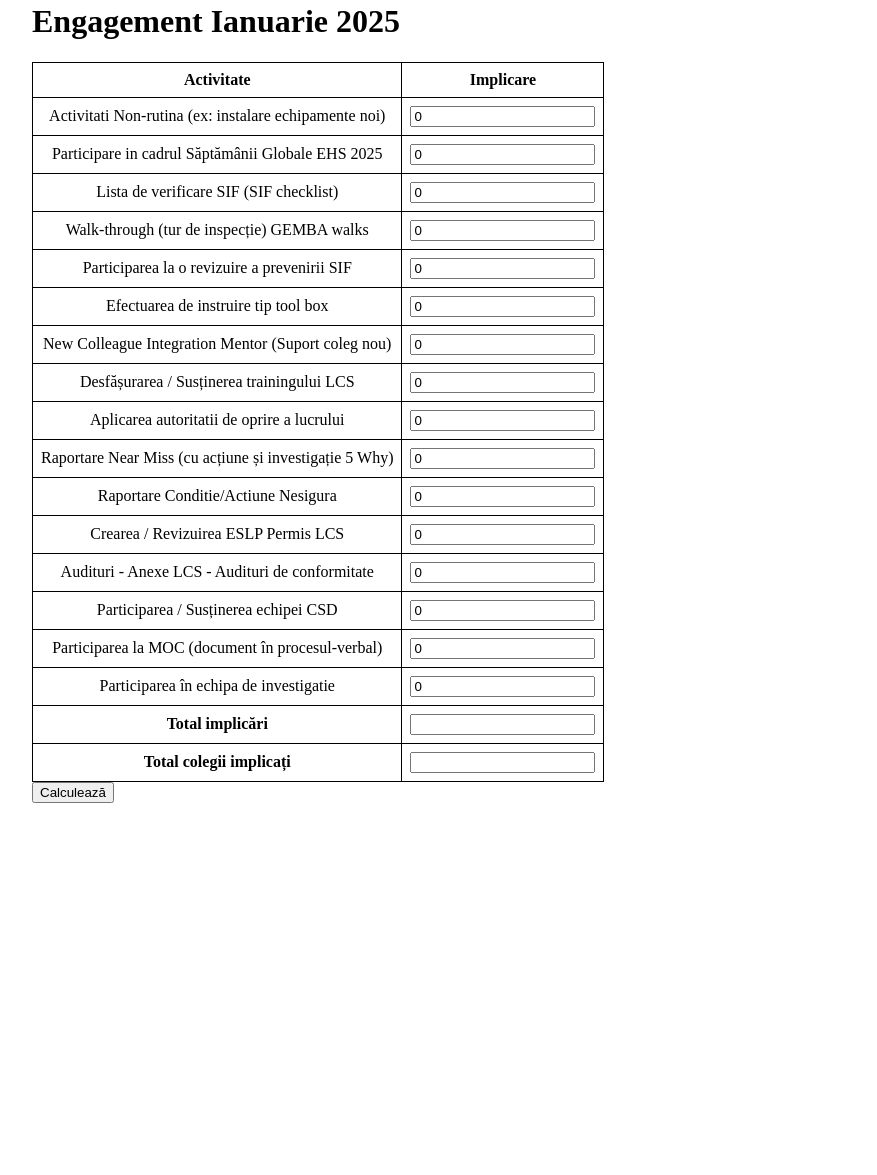
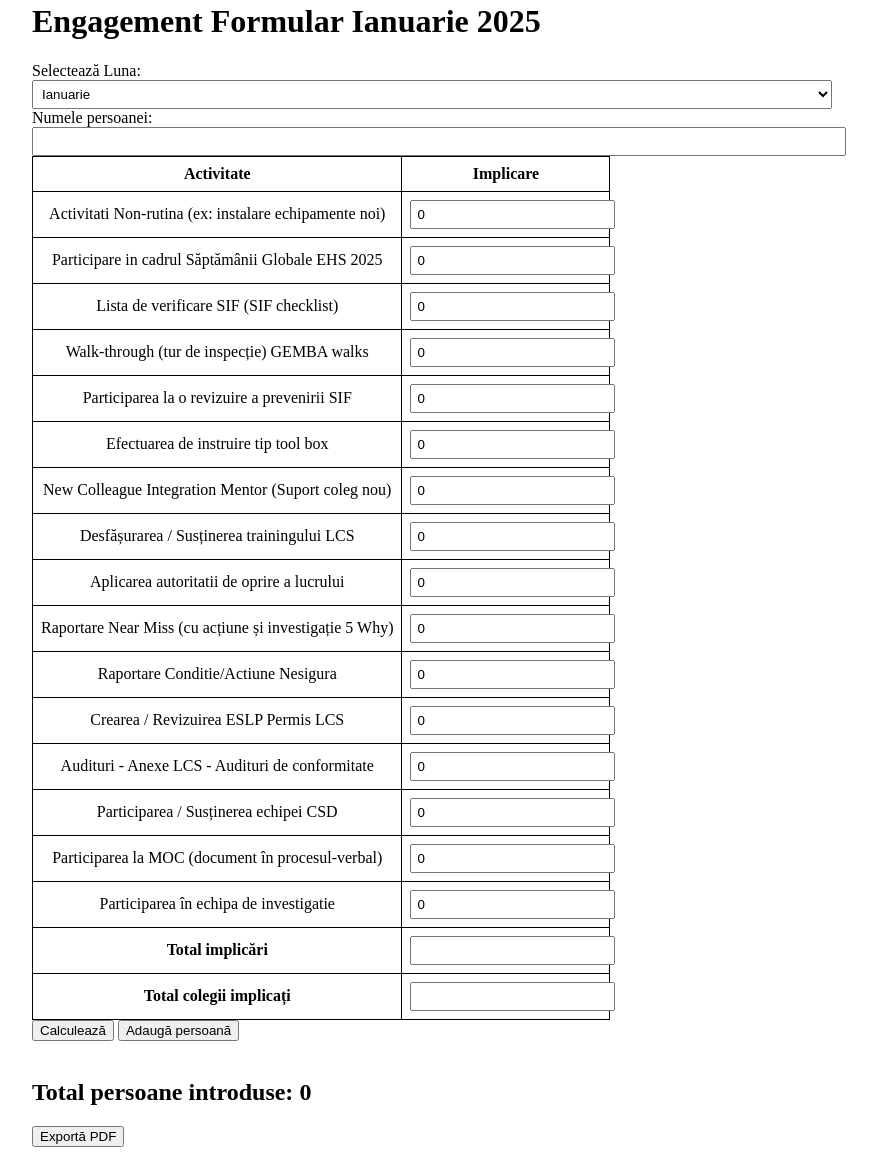
Before and after one commit to ahtamon01/Sistem-raportare, a plain HTML site: page index.html in a window 1280 px wide. Shown: the part 46-1221 px from the top of the page, without its empty margins (208-1085 px from the left). Before the commit the page ends 877 px from the top, so only its background shows below. Drawn offline with nearby package versions, Linux system fonts and the light colour scheme.

Commit message:
Update index.html

```diff
--- a/index.html
+++ b/index.html
@@ -4,6 +4,7 @@
     <meta charset="UTF-8">
     <meta name="viewport" content="width=device-width, initial-scale=1.0">
     <title>Engagement Formular Ianuarie 2025</title>
+    <script src="https://cdnjs.cloudflare.com/ajax/libs/jspdf/2.5.1/jspdf.umd.min.js"></script>
     <style>
         table, th, td {
             border: 1px solid black;
@@ -18,13 +19,33 @@
             margin: auto;
             padding: 20px;
         }
+        input[type="text"], input[type="number"], select {
+            width: 100%;
+            padding: 5px;
+        }
     </style>
 </head>
 <body>
 
 <div class="container">
-    <h1>Engagement Ianuarie 2025</h1>
+    <h1>Engagement Formular Ianuarie 2025</h1>
     <form action="#" method="post">
+        <div>
+            <label for="luna">Selectează Luna:</label>
+            <select id="luna" name="luna">
+                <option value="Ianuarie">Ianuarie</option>
+                <option value="Februarie">Februarie</option>
+                <option value="Martie">Martie</option>
+                <option value="Aprilie">Aprilie</option>
+                <!-- Poți adăuga mai multe luni -->
+            </select>
+        </div>
+
+        <div>
+            <label for="nume">Numele persoanei:</label>
+            <input type="text" id="nume" name="nume" required>
+        </div>
+
         <table>
             <thead>
                 <tr>
@@ -107,11 +128,20 @@
                 </tr>
             </tbody>
         </table>
+
         <button type="button" onclick="calculeazaTotal()">Calculează</button>
+        <button type="button" onclick="adaugaPersoana()">Adaugă persoană</button>
+        <br><br>
     </form>
+
+    <h2>Total persoane introduse: <span id="totalPersoane">0</span></h2>
+
+    <button type="button" onclick="exportaPDF()">Exportă PDF</button>
 </div>
 
 <script>
+    var persoane = [];
+
     function calculeazaTotal() {
         var totalImplicari = 0;
         var totalCollegi = 0;
@@ -129,7 +159,37 @@
         document.getElementById('totalImplicari').value = totalImplicari;
         document.getElementById('totalCollegi').value = totalCollegi;
     }
-</script>
 
-</body>
-</html>
+    function adaugaPersoana() {
+        var nume = document.getElementById('nume').value;
+        var luna = document.getElementById('luna').value;
+        if (nume === '') {
+            alert("Te rog să introduci un nume.");
+            return;
+        }
+
+        var implicari = 0;
+        var colegiImplicati = 0;
+        for (var i = 1; i <= 16; i++) {
+            implicari += parseInt(document.querySelector(`[name='activitate${i}']`).value) || 0;
+            if (parseInt(document.querySelector(`[name='activitate${i}']`).value) > 0) {
+                colegiImplicati++;
+            }
+        }
+
+        persoane.push({ nume, luna, implicari, colegiImplicati });
+        document.getElementById('totalPersoane').textContent = persoane.length;
+
+        // Clear the form for next person
+        document.getElementById('nume').value = '';
+        for (var i = 1; i <= 16; i++) {
+            document.querySelector(`[name='activitate${i}']`).value = 0;
+        }
+    }
+
+    function exportaPDF() {
+        const { jsPDF } = window.jspdf;
+        const doc = new jsPDF();
+
+        doc.text("Raport Engagement - Ianuarie 2025", 10, 10);
+        doc.text("Total persoane: " + persoane.length, 10,
```
